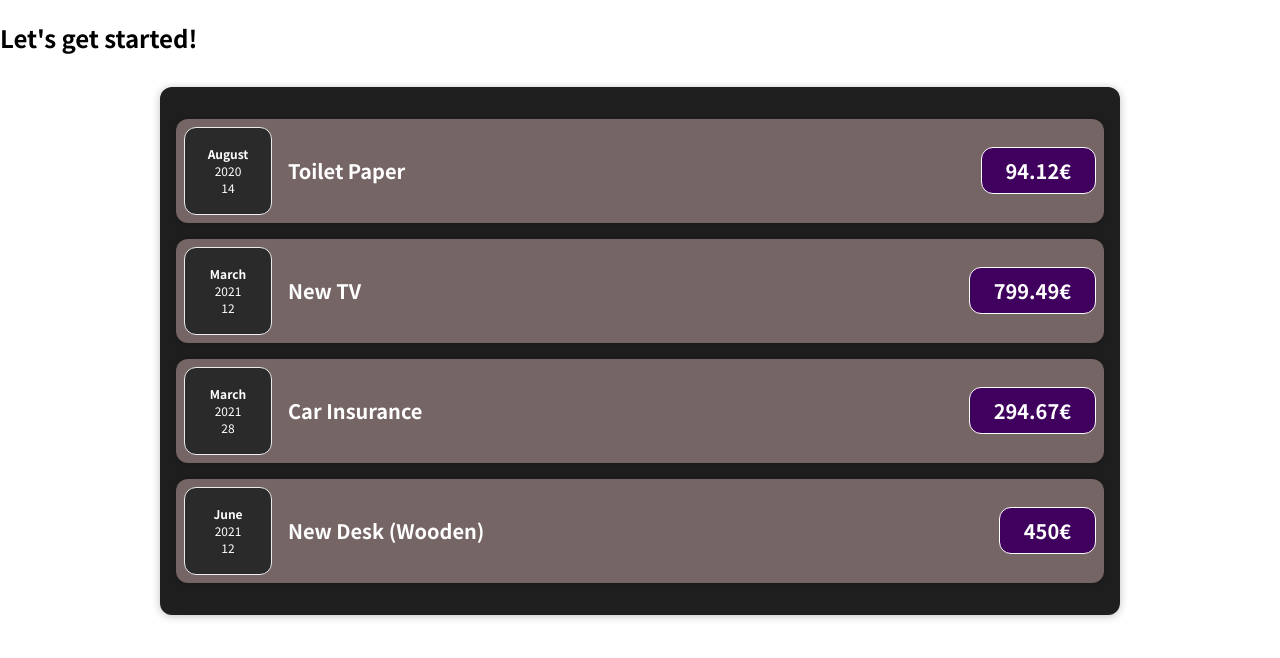
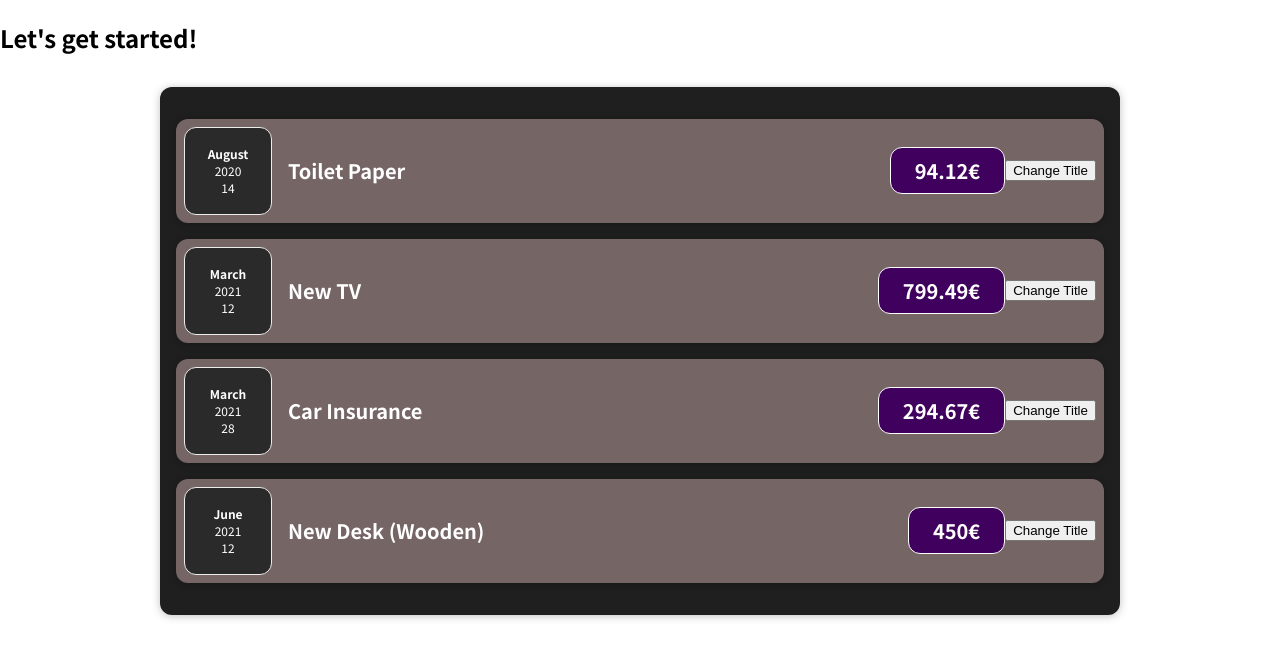
Before and after one commit to FranPeSal/reactTutorial, a React (Create React App) app: page / in a window 1280 px wide. Shown: the top 658 px of the page. Built offline with nearby package versions, Linux system fonts and the light colour scheme.

Commit message:
capitulo 50

```diff
--- a/src/App.js
+++ b/src/App.js
@@ -1,8 +1,8 @@
 
-import Expenses from "./components/Expenses";
-import "./components/Expenses.css";
+import Expenses from "./components/Expenses/Expenses";
 
-function App() {
+
+const App = () => {
 
   const expenses = [
     {
--- a/src/components/ExpenseDate.js
+++ b/src/components/Expenses/ExpenseDate.js
@@ -1,6 +1,6 @@
 import './ExpenseDate.css';
 
-function ExpenseDate(props) {
+const ExpenseDate = (props) => {
     const month = props.date.toLocaleString('en-US', { month: 'long' });
     const year = props.date.getFullYear();
     const day = props.date.toLocaleString('en-US', { day: '2-digit' });
--- a/src/components/Expenses.js
+++ b/src/components/Expenses/Expenses.js
@@ -1,9 +1,9 @@
 import ExpensesItem from "./ExpensesItem";
-import Card from "./Card";
+import Card from "../UI/Card";
 import './Expenses.css'
 
 
-function Expenses(props) {
+const Expenses = (props) => {
 
     return (
         <Card className="expenses">
--- /dev/null
+++ b/src/components/Expenses/ExpensesItem.js
@@ -0,0 +1,27 @@
+import './ExpensesItem.css'
+import ExpenseDate from "./ExpenseDate";
+import Card from '../UI/Card';
+import React, { useState } from 'react';
+
+const ExpensesItem = (props) => {
+
+    const [title, setTitle] = useState(props.title);
+
+    const clickHandler = () => {
+        setTitle('Updated!');
+
+    };
+
+    return (
+        <Card className='expense-item'>
+            <ExpenseDate date={props.date} />
+            <div className='expense-item__description'>
+                <h2 >{title}</h2>
+                <div className='expense-item__price'>{props.amount + '€'} </div>
+            </div>
+            <button onClick={clickHandler}>Change Title</button>
+        </Card>
+    );
+}
+
+export default ExpensesItem;
--- a/src/components/ExpensesItem.js
+++ /dev/null
@@ -1,21 +0,0 @@
-import './ExpensesItem.css'
-import ExpenseDate from "./ExpenseDate";
-import Card from './Card';
-
-
-function ExpensesItem(props) {
-
-
-    return (
-        <Card className='expense-item'>
-            <ExpenseDate
-                date={props.date} />
-            <div className='expense-item__description'>
-                <h2 >{props.title}</h2>
-            </div>
-            <div className='expense-item__price'>{props.amount + '€'} </div>
-        </Card>
-    );
-}
-
-export default ExpensesItem;
--- a/src/components/Card.js
+++ b/src/components/UI/Card.js
@@ -1,6 +1,6 @@
 import './Card.css'
 
-function Card(props) {
+const Card = (props) => {
     const classes = 'card ' + props.className;
 
     return <div className={classes}>{props.children}</div>
```
Also changed, not shown: src/components/Expenses/ExpenseDate.css (renamed from src/components/ExpenseDate.css), src/components/Expenses/Expenses.css (renamed from src/components/Expenses.css), src/components/Expenses/ExpensesItem.css (renamed from src/components/ExpensesItem.css), src/components/UI/Card.css (renamed from src/components/Card.css), 1 other file (tests, documents, lock files or other folders).
